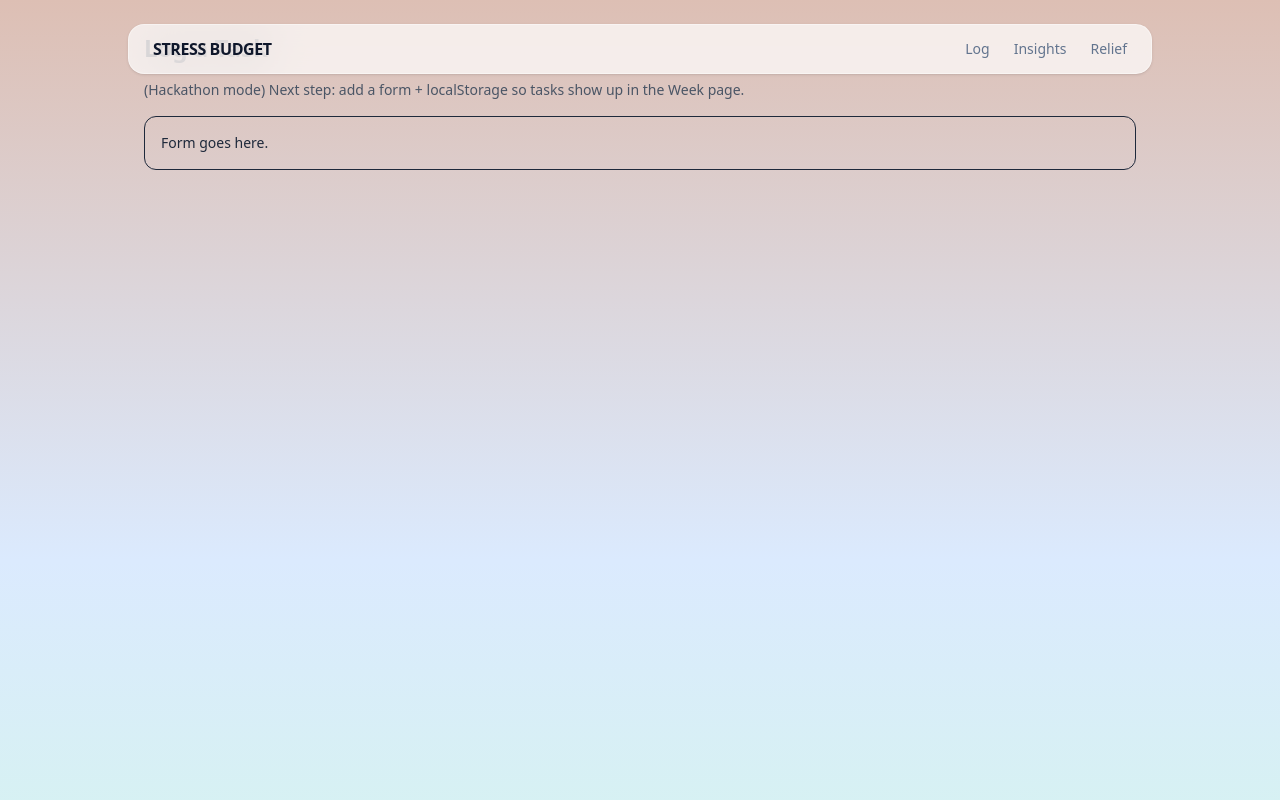
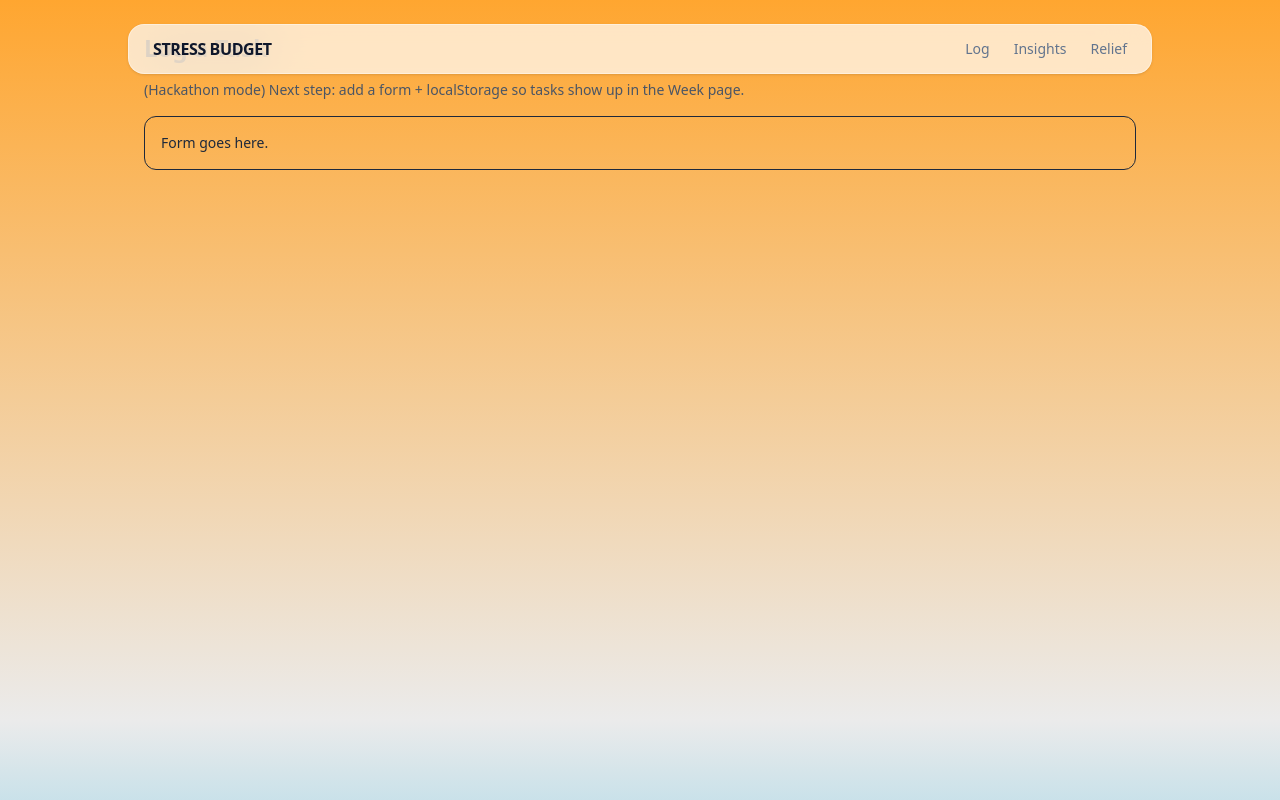
Before and after one commit to keklulubb/nwHacks2026, a Next.js app: page /log in a window 1280 px wide. Shown: the top 800 px of the page. Built offline with nearby package versions, Linux system fonts and the light colour scheme.

Commit message:
new tentative color scheme

```diff
--- a/app/globals.css
+++ b/app/globals.css
@@ -26,13 +26,12 @@ html {
 
 body {
   color: var(--foreground);
-  /* Use stronger colors temporarily to confirm it's working */
   background: linear-gradient(
     180deg,
-    #ddbfb4 0%,    /* Top: Pure White */
-    #dbeafe 35%,   /* Middle: Light Blue (Indigo 100) */
-    #d1fae5 70%,   /* Lower: Light Green (Emerald 100) */
-    #ccfbf1 100%   /* Bottom: Light Teal */
+    #ffa630 0%,    /* Top*/
+    #ebebeb 45%,   /* Middle*/
+    #00a7e1 80%,   /* Lower */
+    #0474ba 100%   /* Bottom*/
   );
   background-attachment: scroll;
   min-height: 200vh;
--- a/app/page.tsx
+++ b/app/page.tsx
@@ -39,20 +39,42 @@ export default function HomePage() {
 
 
 
+      <div className="grid grid-cols-1 md:grid-cols-3 gap-6 w-full max-w-6xl px-6 mt-12">
 
-  <section id="dashboard" className="w-full max-w-6xl mx-auto px-6 py-24">
-  <div className="grid grid-cols-1 md:grid-cols-4 grid-rows-2
-  gap-4 auto-rows-[250px]">
+  {/* Card 1 */}
+  <div className="group p-8 rounded-3xl bg-white/50 backdrop-blur-md border border-white/20 shadow-xl shadow-indigo-500/5 transition-all hover:-translate-y-1">
+    <div className="w-12 h-12 bg-indigo-100 rounded-2xl flex items-center justify-center mb-6 group-hover:scale-110 transition-transform">
+      <span className="text-2xl">📝</span>
+    </div>
+    <h3 className="text-xl font-bold text-slate-900 mb-2">Log Tasks</h3>
+    <p className="text-slate-600 leading-relaxed">
+      Quickly record your mental spend before and after every major task.
+    </p>
+  </div>
 
+  {/* Card 2 */}
+  <div className="group p-8 rounded-3xl bg-white/50 backdrop-blur-md border border-white/20 shadow-xl shadow-indigo-500/5 transition-all hover:-translate-y-1">
+    <div className="w-12 h-12 bg-emerald-100 rounded-2xl flex items-center justify-center mb-6 group-hover:scale-110 transition-transform">
+      <span className="text-2xl">📈</span>
+    </div>
+    <h3 className="text-xl font-bold text-slate-900 mb-2">See Patterns</h3>
+    <p className="text-slate-600 leading-relaxed">
+      Watch your energy trends over the week. Identify what truly drains you.
+    </p>
+  </div>
 
-{/* Card 1: Bar Chart */}
-  <div className="md:col-span-2 bg-white/60 backdrop-blur-md rounded-3xl border border-white/20 p-8 shadow-sm">
-  <h3 className="text-slate-50 text-sm font-bold uppercase-tracking "
-  {/* Card 2 */}
   {/* Card 3 */}
-  {/* Card 4 */}
+  <div className="group p-8 rounded-3xl bg-white/50 backdrop-blur-md border border-white/20 shadow-xl shadow-indigo-500/5 transition-all hover:-translate-y-1">
+    <div className="w-12 h-12 bg-orange-100 rounded-2xl flex items-center justify-center mb-6 group-hover:scale-110 transition-transform">
+      <span className="text-2xl">✨</span>
+    </div>
+    <h3 className="text-xl font-bold text-slate-900 mb-2">Weekly Audit</h3>
+    <p className="text-slate-600 leading-relaxed">
+      Gemini AI reviews your ledger and tells you where to save your energy.
+    </p>
+  </div>
 
-
-
-  </div>
-</section>
+</div>
+    </div>
+  );
+}
```
